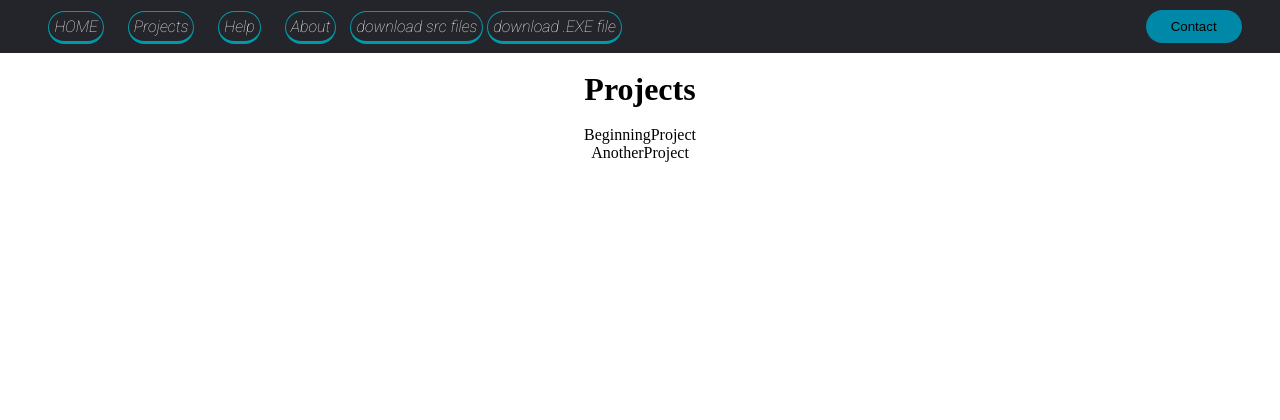
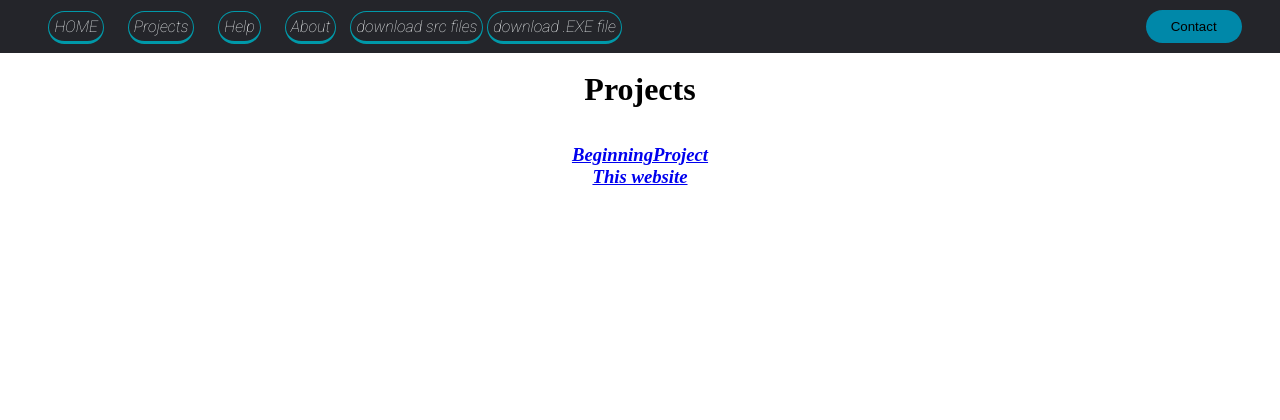
Before and after one commit to kadeska/Website, a PHP site: page /projects.html in a window 1280 px wide. Shown: the top 420 px of the page. Run offline with PHP 8.4, Linux system fonts and the light colour scheme.

Commit message:
updated projects.html

```diff
--- a/projects.html
+++ b/projects.html
@@ -26,9 +26,10 @@
     <center>
         <h1>Projects</h1>
         <br />
+        <br />
         <ul class="project__list">
-            <li>BeginningProject</li>
-            <li>AnotherProject</li>
+            <li><h3><a href="https://github.com/kadeska/BeginningProject" target="_blank" rel="noopener noreferrer">BeginningProject</a></h3></li>
+            <li><h3><a href="https://github.com/kadeska/Website" target="_blank" rel="noopener noreferrer">This website</a></h3></li>
         </ul>
     </center>
 
--- a/styles.css
+++ b/styles.css
@@ -73,8 +73,9 @@ header {
     cursor: pointer;
 }
 
-.project__list li {
-    list-style: decimal;
+.project__list li{
+    list-style: circle;
+    font-style: italic;
 }
 
 .nav__links a:hover {
```
